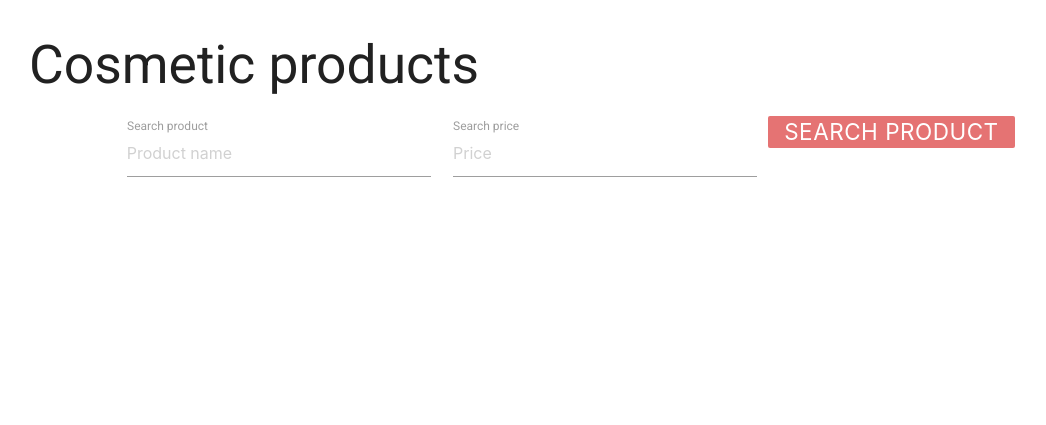
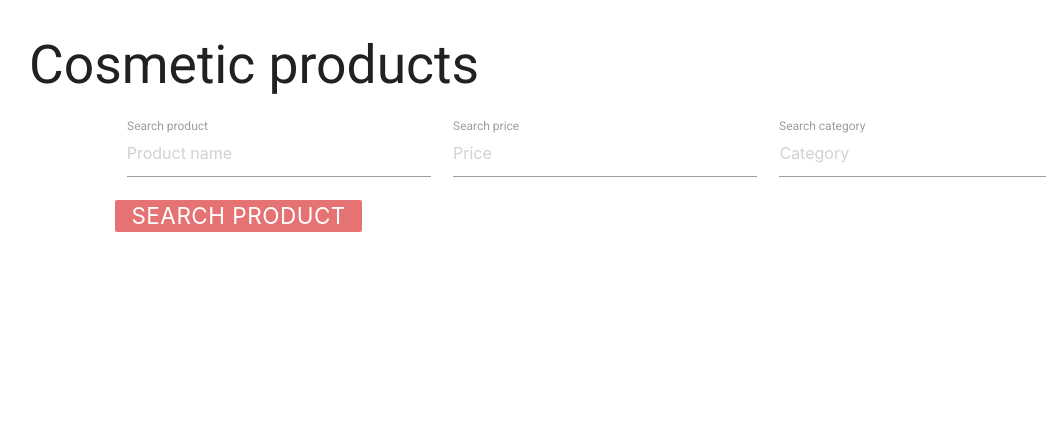
Before and after one commit to salmonkween/COMS4111_Cosmetic_Database, a Flask app: template templates/main.html in a window 1280 px wide. Shown: the top 425 px of the page, without its empty margins (35-1081 px from the left). Run offline with Flask 2, Linux system fonts and the light colour scheme; the template is opened without the code that fills it, so the values that code supplies are empty; parts of the project's set-up code (start-up, migrations or seed data) failed here and were passed over; some libraries are stand-ins or nearby versions.

Commit message:
update search by category functionality

```diff
--- a/server.py
+++ b/server.py
@@ -138,8 +138,12 @@ def main():
 
         pprice = None if not request.form['pprice'] else int(request.form['pprice'])
 
-        cursor = g.conn.execute("SELECT * FROM product p WHERE (%s IS NULL OR p.productname = %s) AND (%s IS NULL OR p.price = %s)",
-            pproductname, pproductname, pprice, pprice)
+        #new just added
+        pcategory = None if not request.form['pcategory'] else request.form['pcategory']
+
+        #new just added
+        cursor = g.conn.execute("SELECT p.* FROM product p, belong b, category c WHERE (%s IS NULL OR p.productname = %s) AND (%s IS NULL OR p.price = %s) AND (%s IS NULL OR (c.categoryid=b.categoryid AND c.categoryname=%s AND b.productid=p.productid))",
+            pproductname, pproductname, pprice, pprice, pcategory, pcategory)
         product = cursor.fetchall()
         cursor.close()
     else:
@@ -227,6 +231,10 @@ def write_review():
             request.form['rid'], customerid, request.form['pid'], request.form['loved'], request.form['rating'], request.form['text'])
 
     return redirect('/main')
+
+
+
+
 
 
 
--- a/templates/main.html
+++ b/templates/main.html
@@ -18,8 +18,16 @@
       <input placeholder="Price" id="search-year" name="pprice" type="text" class="validate">
       <label>Search price</label>
     </div>
+    <!--<button class="btn waves-effect waves-light red lighten-2 btn-small" type="submit" name="search">Search Product</button>-->
+
+  <!-- #new just added-->
+     <div class="input-field col s4">
+      <input placeholder="Category" id="search-category" name="pcategory" type="text" class="validate">
+      <label>Search category</label>
+    </div>
     <button class="btn waves-effect waves-light red lighten-2 btn-small" type="submit" name="search">Search Product</button>
   </div>
+
 </form>
 
 <div>
```
